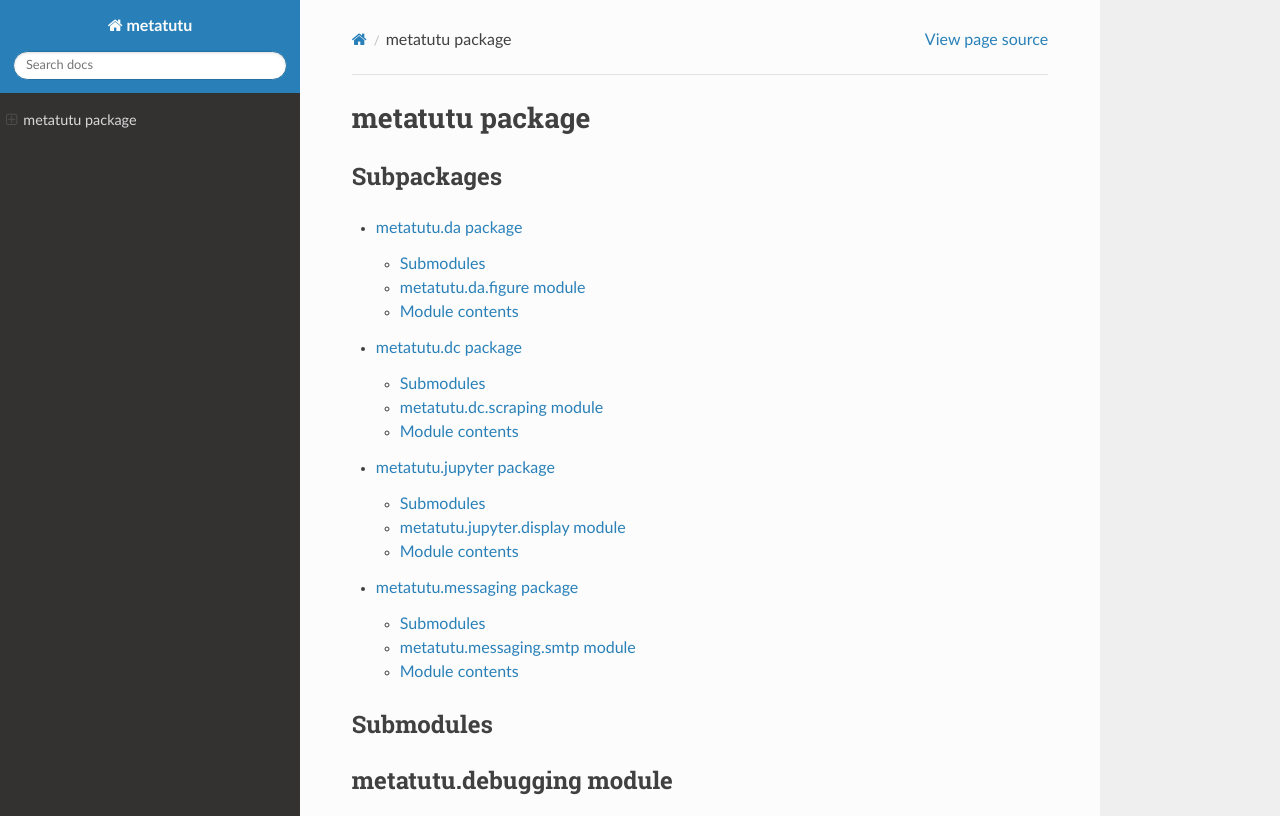
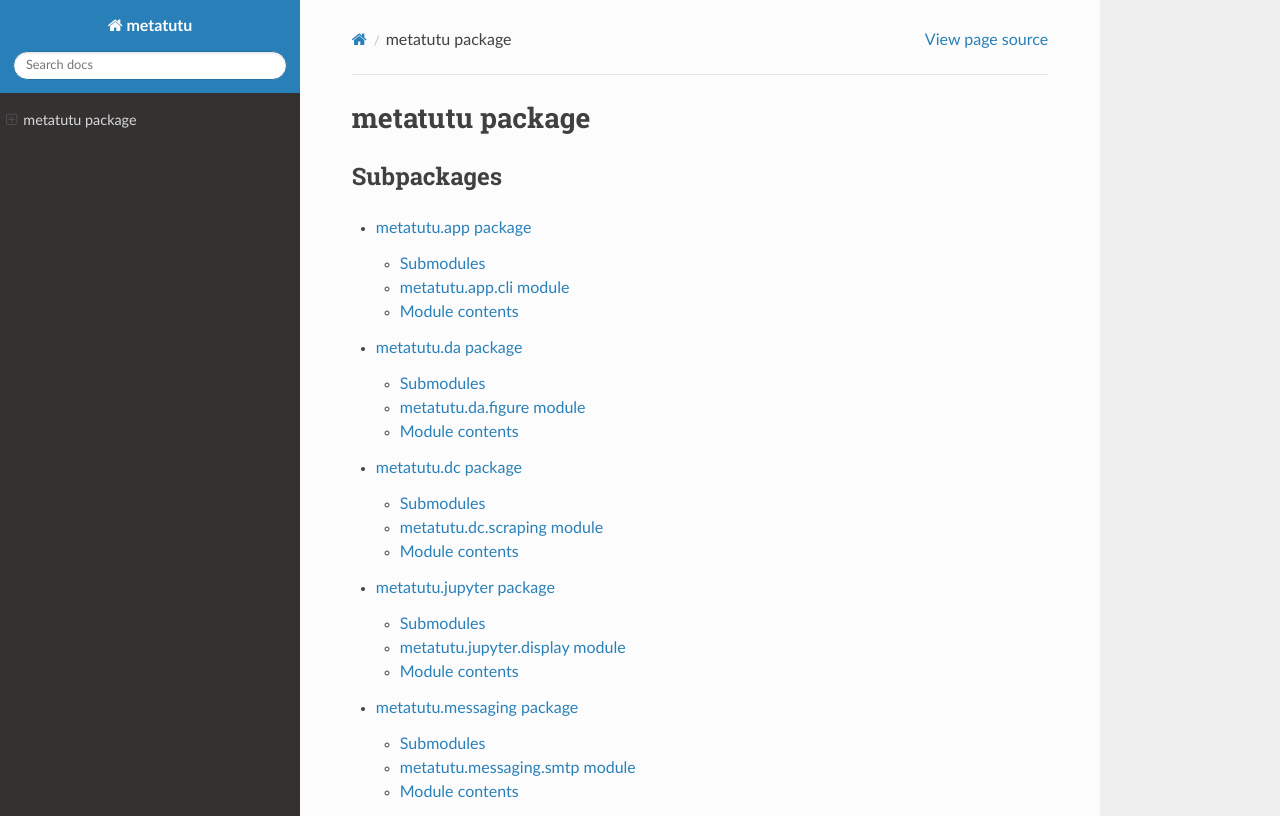
Before and after one commit to metatutu/metatutu, a Sphinx documentation site: the page built from doc/source/metatutu.rst, in a window 1280 px wide and 900 px high, cut to the strip 0-816 px from the top of the window. Built offline with Sphinx 7.4.7 and the Read the Docs theme 2.0.0, drawn with Linux system fonts in a browser that asks for light colours.

```diff
--- /dev/null
+++ b/doc/source/metatutu.app.rst
@@ -0,0 +1,21 @@
+metatutu.app package
+====================
+
+Submodules
+----------
+
+metatutu.app.cli module
+-----------------------
+
+.. automodule:: metatutu.app.cli
+   :members:
+   :undoc-members:
+   :show-inheritance:
+
+Module contents
+---------------
+
+.. automodule:: metatutu.app
+   :members:
+   :undoc-members:
+   :show-inheritance:
--- a/doc/source/metatutu.rst
+++ b/doc/source/metatutu.rst
@@ -7,6 +7,7 @@ Subpackages
 .. toctree::
    :maxdepth: 4
 
+   metatutu.app
    metatutu.da
    metatutu.dc
    metatutu.jupyter
--- a/lib/metatutu/__version__.py
+++ b/lib/metatutu/__version__.py
@@ -21,4 +21,4 @@ __PROJECT_URLS__ = {
 	"Forum": "https://github.com/metatutu/metatutu/issues",
 	"Donate": "https://github.com/metatutu/metatutu"
 }
-__BUILD__ = 49
+__BUILD__ = 50
```
